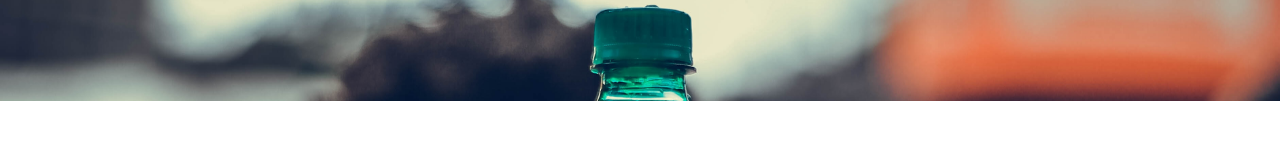
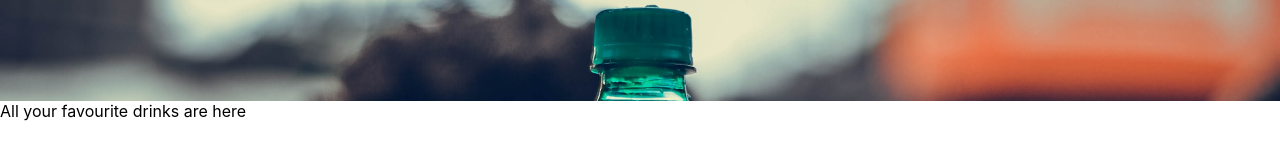
Before and after one commit to jyotirmoy-sinhababu/my-store, a React (Create React App) app: page / in a window 1280 px wide. Shown: the part 649-797 px from the top of the page. Built offline with nearby package versions, Linux system fonts and the light colour scheme; a web font is replaced by a local one.

Commit message:
food comp created

```diff
--- a/src/components/food/Food.jsx
+++ b/src/components/food/Food.jsx
@@ -1,7 +1,23 @@
 import React from 'react';
+import './foodStyle.css';
+
+import { motion } from 'framer-motion';
 
 const Food = () => {
-  return <div></div>;
+  return (
+    <motion.div
+      className='foodComp-div'
+      initial={{ opacity: 0 }}
+      whileInView={{ opacity: 1 }}
+    >
+      <div className='foodComp-para-cnt'>
+        <p className='foodComp-para'>All your favourite drinks are here</p>
+      </div>
+      <div className='foodComp-img-cnt'>
+        <img className='foodComp-img' src='' alt='' />
+      </div>
+    </motion.div>
+  );
 };
 
 export default Food;
--- a/src/pages/home/HomePage.jsx
+++ b/src/pages/home/HomePage.jsx
@@ -3,6 +3,7 @@ import React from 'react';
 import './homePgStyle.css';
 import IntroComp from '../../components/introComp/IntroComp';
 import Nav from '../../components/nav/Nav';
+import Food from '../../components/food/Food';
 
 const HomePage = () => {
   return (
@@ -11,6 +12,7 @@ const HomePage = () => {
         <Nav />
         <IntroComp />
       </div>
+      <Food />
     </div>
   );
 };
```
Also changed, not shown: src/components/food/foodStyle.css (added).
